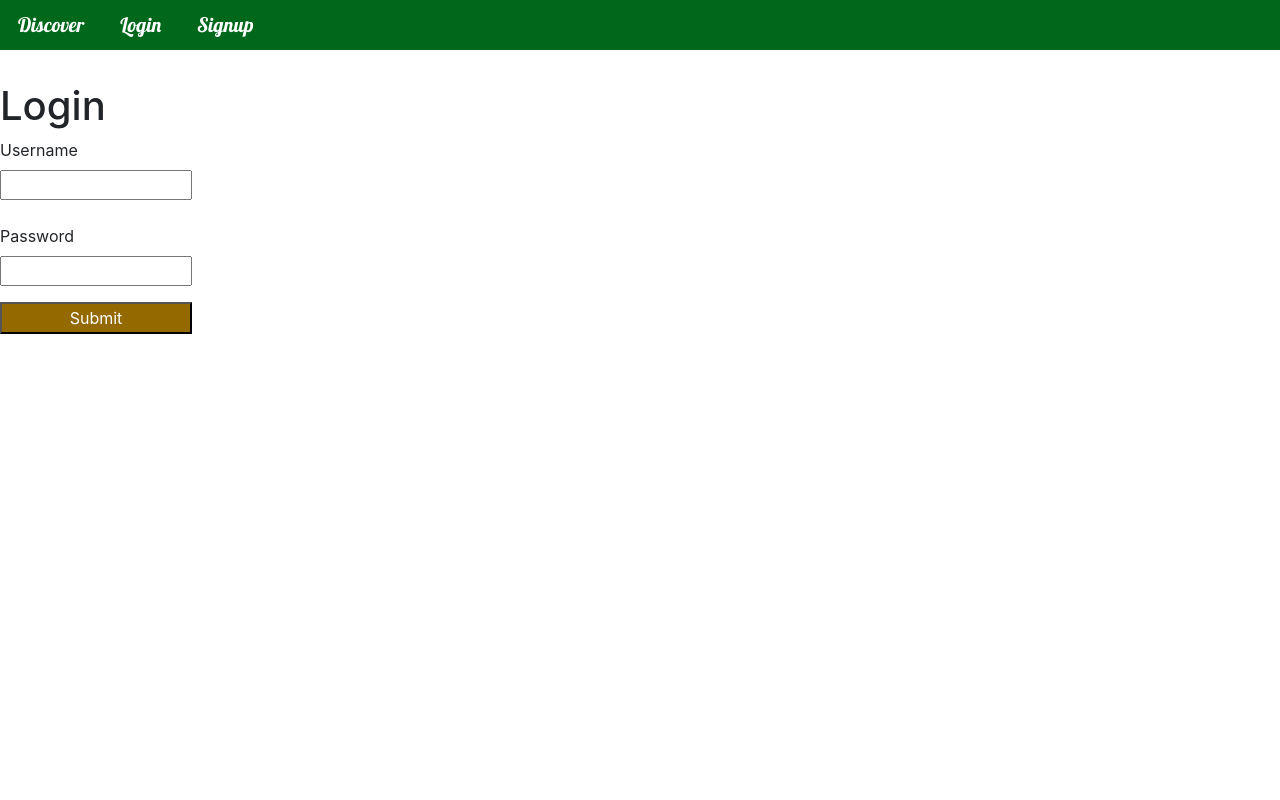
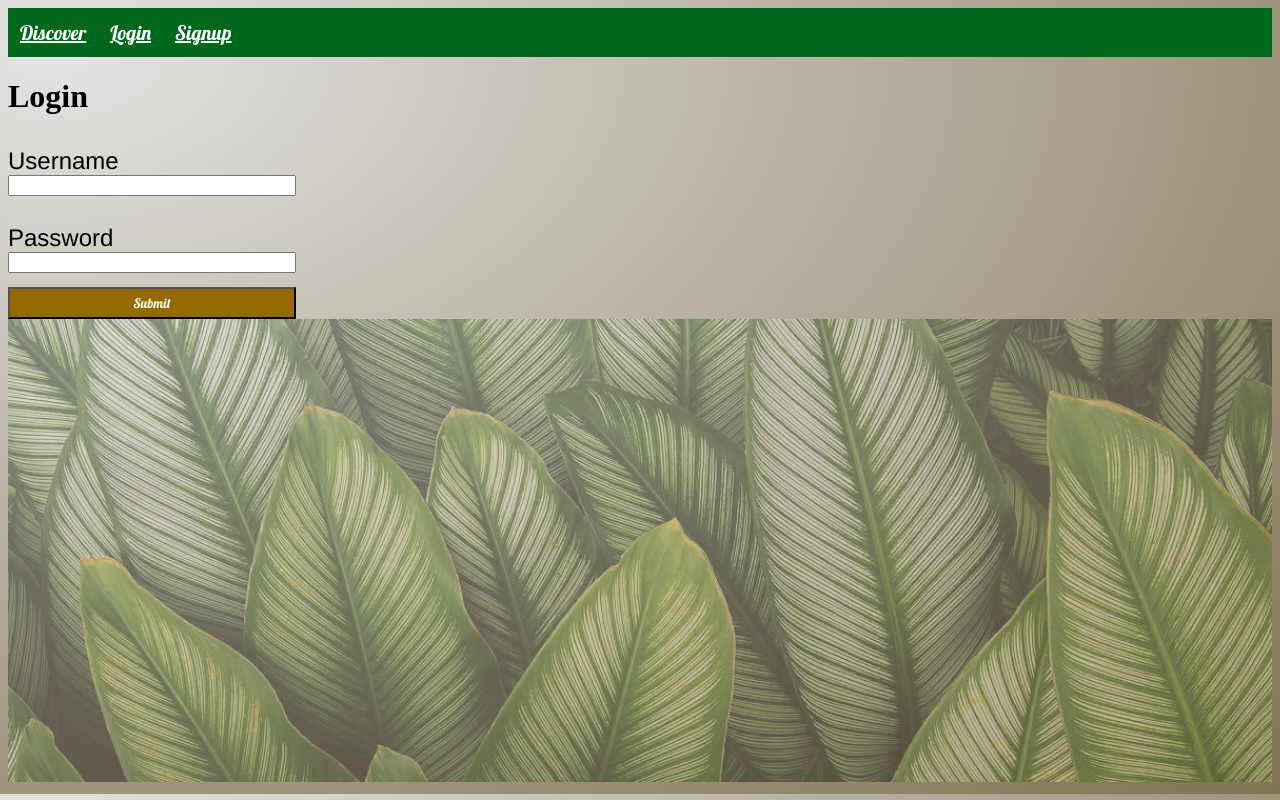
Before and after one commit to Deftone1/plant-ahead, a React (Create React App) app in the folder client/: page /login in a window 1280 px wide. Built offline with nearby package versions, Linux system fonts and the light colour scheme.

Commit message:
adjusted layout of login and signup

```diff
--- a/client/src/components/Navbar.css
+++ b/client/src/components/Navbar.css
@@ -19,7 +19,3 @@
 .nav-link:visited {
   color: rgb(255, 255, 255);
 }
-
-/* .nav-link-active {
-  background-color: rgb(3, 82, 27);
-} */
--- a/client/src/pages/HomePage.js
+++ b/client/src/pages/HomePage.js
@@ -3,11 +3,9 @@ import API from "../util/API";
 import "../styles/Home.css";
 import Tree from "../images/Tree.svg";
 import plantMain from "../images/plant-welcome.png";
-import Plant from "../images/Plant.png"
+import Plant from "../images/Plant.png";
 import Community from "../images/Community.png";
-import {Link} from "react-router-dom";
-
-
+import { Link } from "react-router-dom";
 
 function HomePage() {
   const [data, setData] = useState(null);
@@ -19,27 +17,39 @@ function HomePage() {
   return (
     <div className="HomePage">
       <header>
-        <h1>Plan<img src={Tree} alt="Tree"></img> Ahead</h1>
+        <h1>
+          Plan<img src={Tree} alt="Tree"></img> Ahead
+        </h1>
       </header>
-      <img src={plantMain} alt="plant-ahead-welcome"></img>
-      <br></br><br></br>
+      <div><img
+        className="plantImageHeader"
+        src={plantMain}
+        alt="plant-ahead-welcome"
+      ></img></div>
+      <br></br>
+      <br></br>
       <section>
-        <p>Welcome to Plan(t) Ahead.<br></br><br></br>
-        Join us in creating a community of plant enthusiasts. Discover new plant species and families and add them to your next gardening project.
-        View community input and advice in regards to growing certain plant types. <br></br>
-        <h4>DISCOVER TOGETHER - LEARN TOGETHER.</h4></p>
+        <p>
+          Welcome to Plan(t) Ahead.<br></br>
+          <br></br>
+          Join us in creating a community of plant enthusiasts. Discover new
+          plant species and families and add them to your next gardening
+          project. View community input and advice in regards to growing certain
+          plant types. <br></br>
+          <h4>DISCOVER TOGETHER - LEARN TOGETHER.</h4>
+        </p>
       </section>
 
-      <div className="PlantImages" >
-      <img  src={Plant} alt="Plant"></img>
-      <img  src={Community} alt="Community"></img>
+      <div className="PlantImages">
+        <img src={Plant} alt="Plant"></img>
+        <img src={Community} alt="Community"></img>
       </div>
       <div className="HomeButtons">
         <Link to="/login">
-      <button id="logInBtn">Login</button>
+          <button id="logInBtn">Login</button>
         </Link>
         <Link to="signup">
-      <button id="joinBtn">Join</button>
+          <button id="joinBtn">Join</button>
         </Link>
       </div>
       {/* <h3>Public API Data</h3>
--- a/client/src/pages/LoginPage.js
+++ b/client/src/pages/LoginPage.js
@@ -1,6 +1,8 @@
 import { useState } from "react";
 import { useHistory } from "react-router-dom";
 import { useAuth } from "../util/authContext";
+import plantAlt from "../images/plants-2.jpg";
+import "../styles/signup-login.css";
 
 const styles = {
   wrapper: {
@@ -48,8 +50,9 @@ function LoginPage() {
     }
   };
   return (
-    <div style={styles.wrapper}>
+    <div>
       <h1>Login</h1>
+      <div className="signup-login" style={styles.wrapper}>
         <div>{isPending && "Loading..."}</div>{" "}
         <form disabled={isPending} style={styles.form} onSubmit={handleSubmit}>
           <label htmlFor="username">Username</label>
@@ -74,6 +77,12 @@ function LoginPage() {
           </button>
         </form>
       </div>
+      <img
+        className="plantImageTwo"
+        src={plantAlt}
+        alt="plant-ahead-welcome"
+      ></img>
+    </div>
   );
 }
 export default LoginPage;
--- a/client/src/pages/Main.js
+++ b/client/src/pages/Main.js
@@ -2,7 +2,7 @@ import React from "react";
 import Title from "../components/Title";
 import { useEffect, useState } from "react";
 import { useAuth } from "../util/authContext";
-import  "bootstrap/dist/css/bootstrap.css";
+// import  "bootstrap/dist/css/bootstrap.css";
 import API from "../util/API";
 
 function Main() {
--- a/client/src/pages/SignupPage.js
+++ b/client/src/pages/SignupPage.js
@@ -1,6 +1,8 @@
 import { useState } from "react";
 import { useHistory } from "react-router-dom";
 import { useAuth } from "../util/authContext";
+import plantAlt from "../images/plants-2.jpg";
+import "../styles/signup-login.css";
 
 const styles = {
   wrapper: {
@@ -48,8 +50,9 @@ function SignupPage() {
     }
   };
   return (
-    <div style={styles.wrapper}>
+    <div>
       <h1>Signup</h1>
+      <div className="signup-login" style={styles.wrapper}>
         <div>{isPending && "Loading..."}</div>
         <form style={styles.form} onSubmit={handleSubmit}>
           <label htmlFor="username">Username</label>
@@ -74,6 +77,12 @@ function SignupPage() {
           </button>
         </form>
       </div>
+      <img
+        className="plantImageTwo"
+        src={plantAlt}
+        alt="plant-ahead-welcome"
+      ></img>
+    </div>
   );
 }
 export default SignupPage;
--- a/client/src/styles/Home.css
+++ b/client/src/styles/Home.css
@@ -35,6 +35,7 @@ header {
     padding-left: 10rem;
 
 }
+
 .HomeButtons {
     display: flex;
     /* margin-top: 1rem; */
@@ -44,6 +45,12 @@ header {
 
 }
 
+.plantImageHeader {
+    width: 100%;
+    padding: 3px;
+    border: 4px solid rgb(0, 0, 0);
+}
+
  button {
     font-family: Lobster;
     min-width: 5rem;
--- /dev/null
+++ b/client/src/styles/signup-login.css
@@ -0,0 +1,20 @@
+body {
+    background: radial-gradient(  at 50px 50px,rgba(228, 228, 228, 1), rgba(72, 53, 4, 0.69));
+}
+
+.signup-login {
+
+    /* justify-content: center; */
+    margin: 0 auto;
+    /* text-align: center; */
+
+    font-size: 24px;
+    font-family: 'Franklin Gothic Medium', 'Arial Narrow', Arial, sans-serif;
+
+
+}
+
+.plantImageTwo {
+    width: 100%;
+    opacity: 40%;
+}
```
Also changed, not shown: client/src/images/plants-2.jpg (added). Lines whose indentation alone changed are shown as unchanged.
